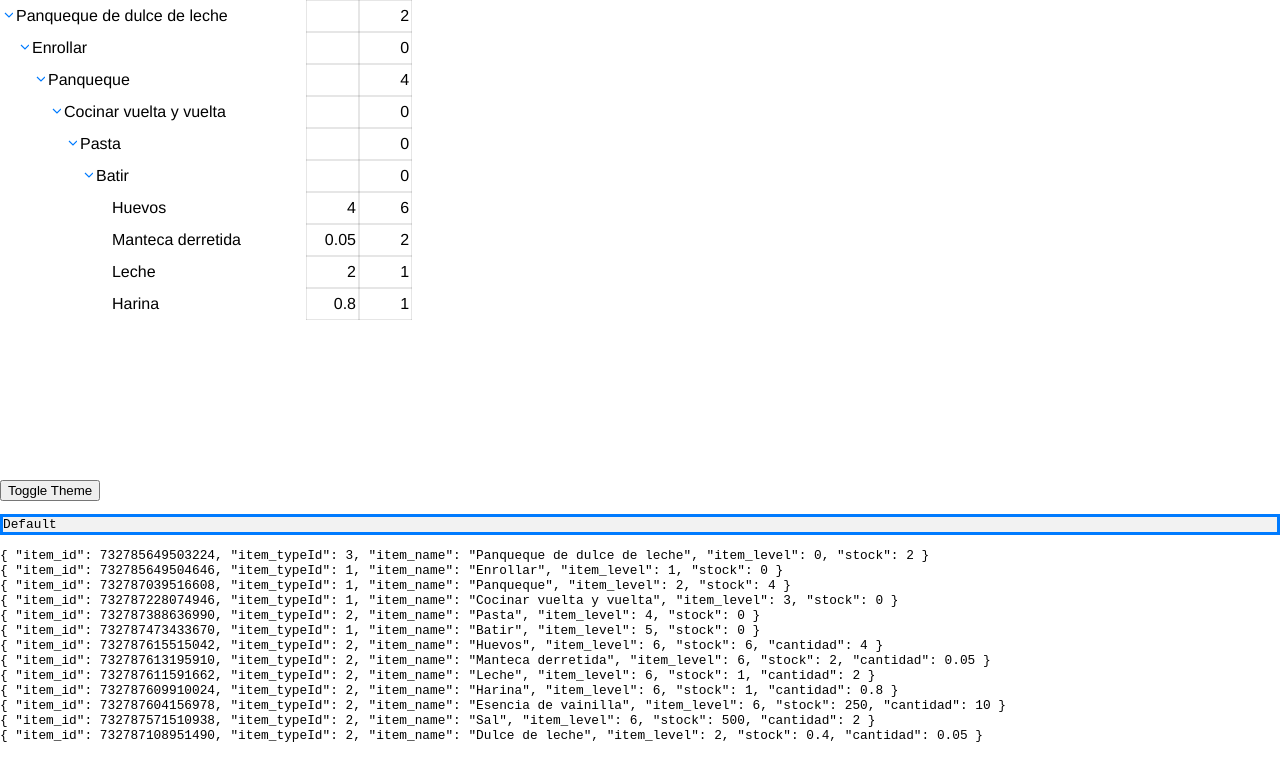
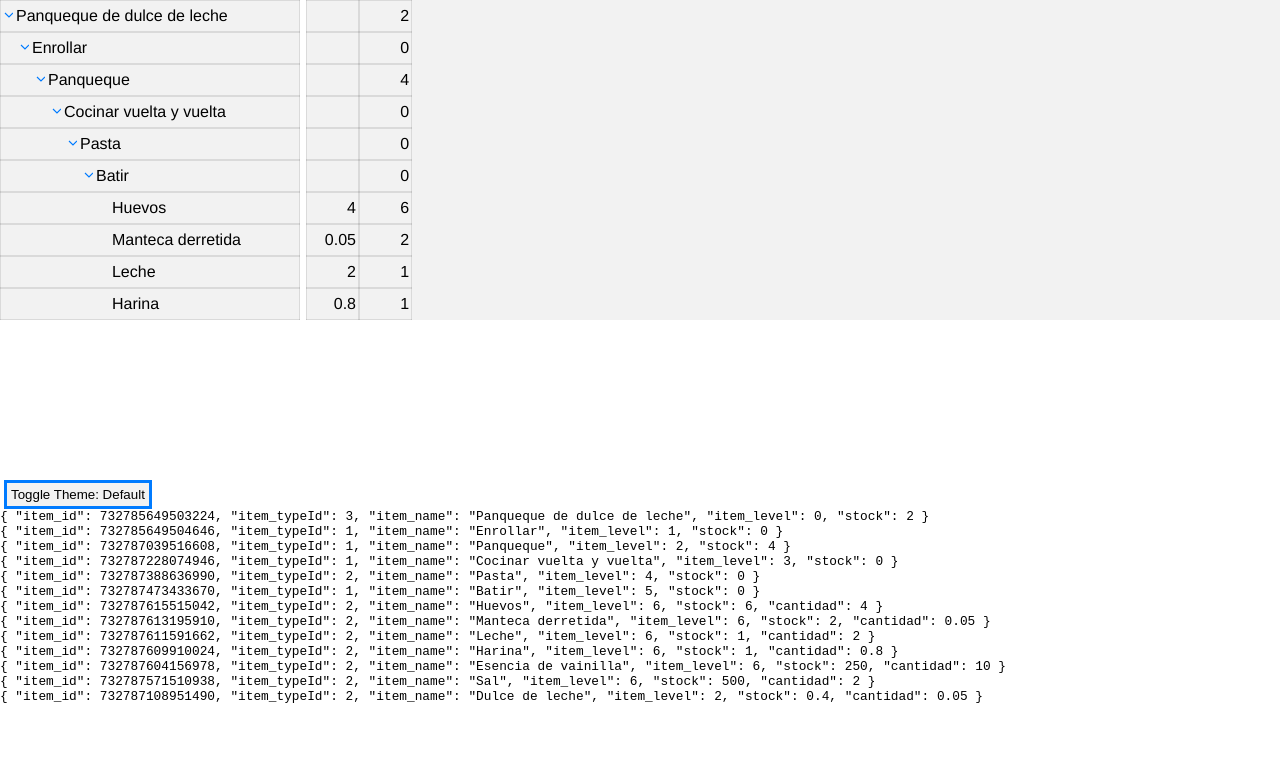
Before and after one commit to ElToroDM/ElManager, a Vue app: page / in a window 1280 px wide. Shown: the top 780 px of the page. Built offline with nearby package versions, Linux system fonts and the light colour scheme.

Commit message:
update 5 files

```diff
--- a/src/ItemsList.vue
+++ b/src/ItemsList.vue
@@ -309,7 +309,7 @@ function autoScroll(event) {
   <br />
 </template>
 
-<style>
+<style scoped>
 #treevueDiv {
   flex-grow: 1;
 }
@@ -319,11 +319,9 @@ function autoScroll(event) {
   display: flex;
   white-space: nowrap;
   overflow: visible;
-  color: var(--on-background);
-  background-color:var(--background);
-  /* border-bottom: 1px solid rgb(228, 232, 199); */
-  /* border-bottom: 1px solid var(--surface); */
-  /* box-shadow: 10px 10px var(--on-surface); */
+  color: var(--on-surface);
+  background-color: var(--surface);
+  box-shadow: inset 0 0 1px var(--on-surface);
   height: 4vh;
   cursor: default;
   /* touch-action: none; */
@@ -332,7 +330,7 @@ function autoScroll(event) {
 .itemLineDragging {
   /* background-color: rgba(241, 255, 150, 0.8); */
   color: var(--on-surface);
-  background-color:var(--surface);
+  background-color: var(--surface);
   cursor: ns-resize;
 }
 
--- a/src/Pane.vue
+++ b/src/Pane.vue
@@ -95,7 +95,7 @@ function paneSplitterMouseMove(event) {
 
 .paneSplitter:hover,
 .paneSplitterResizing {
-    background-color: orange;
+    background-color: var(--primary);
     transition-delay: 200ms;
     transition-duration: 200ms;
 }
--- a/src/PropsEdit.vue
+++ b/src/PropsEdit.vue
@@ -40,7 +40,7 @@ function isInOpenFolder(item) {
 <template>
   <div id="propsEditDiv">
     <div v-for="item in items">
-      <div v-if="isInOpenFolder(item)" class="itemLine" ref="itemref">
+      <div v-if="isInOpenFolder(item)" class="row" ref="itemref">
         <div class="cell">{{ item.cantidad }}</div>
         <div class="cell">{{ item.stock }}</div>
       </div>
@@ -53,29 +53,32 @@ function isInOpenFolder(item) {
 
 
 
-<style>
+<style scoped>
 #propsEditDiv {
   flex-grow: 1;
 }
 
-/* .row{
-  display:flex;
-} */
+.row {
+  position: relative;
+  display: flex;
+  white-space: nowrap;
+  overflow: visible;
+  color: var(--on-surface);
+  background-color: var(--surface);
+  height: 4vh;
+  cursor: default;
+  /* touch-action: none; */
+}
 
 .cell {
   display: flex;
   align-items: center;
-  justify-content:right;
+  justify-content: right;
   width: 50px;
-  padding:0;
-  margin:0;
+  padding: 0;
+  margin: 0;
   padding-right: .2em;
-  /* border-right: 1px solid var(--surface); */
   /* background-color: aqua; */
-  box-shadow: 0 0 1px var(--on-surface) inset;
+  box-shadow: inset 0 0 1px var(--on-surface);
 }
-
-/* .cell:first-child {
-  transform: translateX(-10px);
-} */
 </style>
--- a/src/Themes.vue
+++ b/src/Themes.vue
@@ -4,9 +4,11 @@ ________________________________________________________________________________
 Themes - Color Theme changer for Vue.js
 by Diego Fraga
 exerionbit.com
-Code started: january 28, 2023
+Code started: february 18, 2023
 ________________________________________________________________________________
 TODO:
+test elements/template for showing all theme colors
+color editing tool
 document
 ________________________________________________________________________________
 */
@@ -35,14 +37,11 @@ function toggleTheme() {
 
 <template>
     <div>
-        <button @click="toggleTheme">Toggle Theme</button>
-
-        <!-- {{ state.themes }} -->
-        <p>{{ state.themes[state.themeIndex] }}</p>
+        <button @click="toggleTheme">Toggle Theme: {{ state.themes[state.themeIndex] }}</button>
     </div>
 </template>
 
-<style >
+<style>
 /* Default Theme */
 :root[theme="Default"] {
     --primary: #007bff;
@@ -123,7 +122,9 @@ function toggleTheme() {
     --on-error: #ffffff;
 }
 
-p {
+button {
+    margin-left: .5vh;
+    padding: .5vh;
     color: var(--on-surface);
     background-color: var(--surface);
     border: 3px solid var(--primary);
```
Also changed, not shown: src/App.vue (+7 -0 lines).
